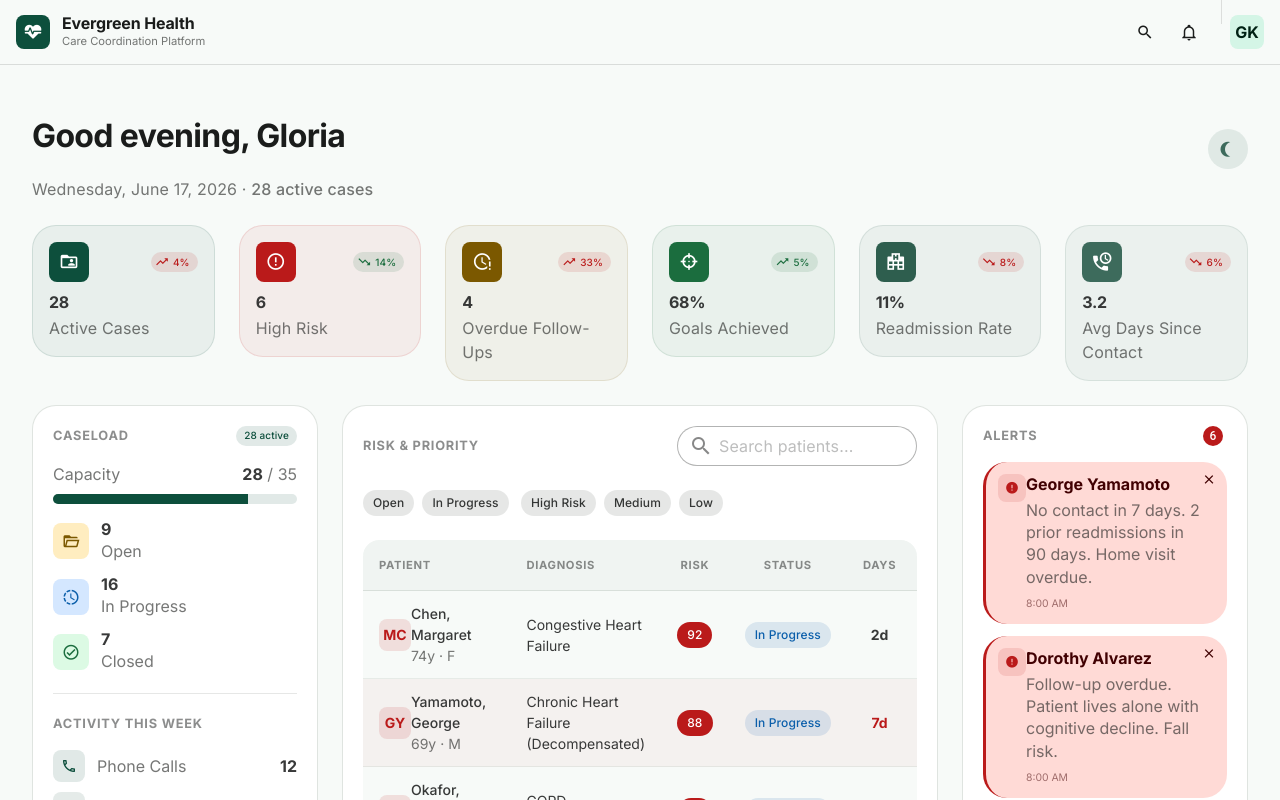
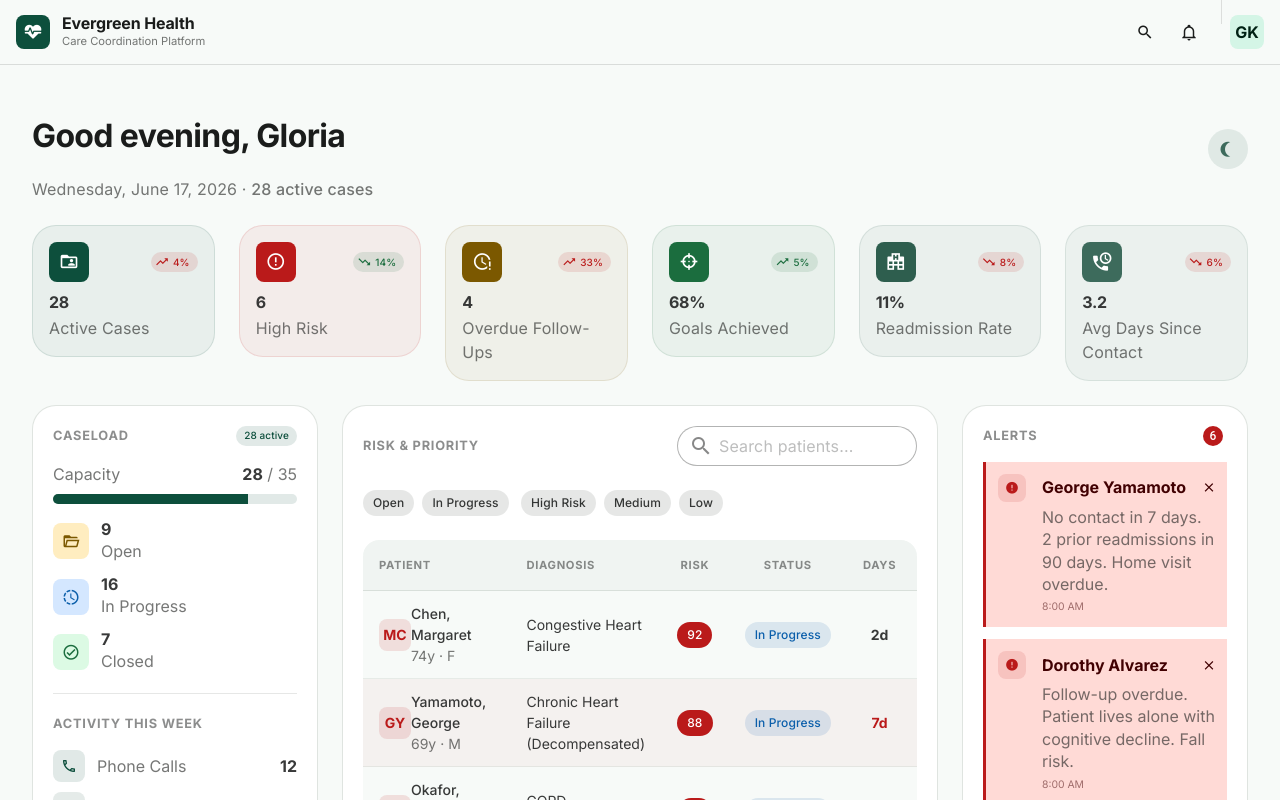
Before and after one commit to glo-kim/my-capstone-dashboard, a Vue app: page / in a window 1280 px wide. Shown: the top 800 px of the page. Built offline with nearby package versions, Linux system fonts and the light colour scheme.

Commit message:
Improve Alert Card Styling: Adjust alert item layout and improve message display in AlertsPanel

```diff
--- a/src/components/AlertsPanel.vue
+++ b/src/components/AlertsPanel.vue
@@ -13,21 +13,17 @@
     <div v-for="alert in sortedAlerts" :key="alert.id" class="mb-3">
       <v-sheet
         :color="alertBgColor(alert.type)"
-        rounded="xl"
+        rounded="0"
         class="pa-3 alert-item"
         :class="{ 'alert-acknowledged': alert.acknowledged }"
         :style="{ borderLeft: `3px solid rgb(var(--v-theme-${alertColorName(alert.type)}))` }"
       >
-        <div class="d-flex align-start gap-3">
-          <v-avatar :color="alertColorName(alert.type)" size="28" rounded="lg" variant="tonal">
+        <div class="d-flex align-center">
+          <v-avatar :color="alertColorName(alert.type)" size="28" rounded="lg" variant="tonal" class="mr-4">
             <v-icon :icon="alertIcon(alert.type)" size="14" />
           </v-avatar>
           <div class="flex-grow-1">
             <div class="text-body-2 font-weight-bold" style="line-height: 1.3">{{ alert.patientName }}</div>
-            <div class="text-caption text-medium-emphasis mt-1" style="line-height: 1.4">{{ alert.message }}</div>
-            <div class="text-caption mt-2" style="opacity: 0.5; font-size: 0.65rem">
-              {{ formatTime(alert.timestamp) }}
-            </div>
           </div>
           <v-btn
             icon="mdi-close"
@@ -36,6 +32,12 @@
             density="compact"
             @click.stop="$emit('acknowledge', alert.id)"
           />
+        </div>
+        <div class="alert-details">
+          <div class="text-caption text-medium-emphasis" style="line-height: 1.4">{{ alert.message }}</div>
+          <div class="text-caption mt-1" style="opacity: 0.5; font-size: 0.65rem">
+            {{ formatTime(alert.timestamp) }}
+          </div>
         </div>
       </v-sheet>
     </div>
@@ -126,4 +128,8 @@ function formatTime(timestamp: string) {
 .alerts-card {
   transition: box-shadow 200ms cubic-bezier(0.2, 0, 0, 1);
 }
+.alert-details {
+  margin-left: 44px;
+  margin-top: 4px;
+}
 </style>
```
